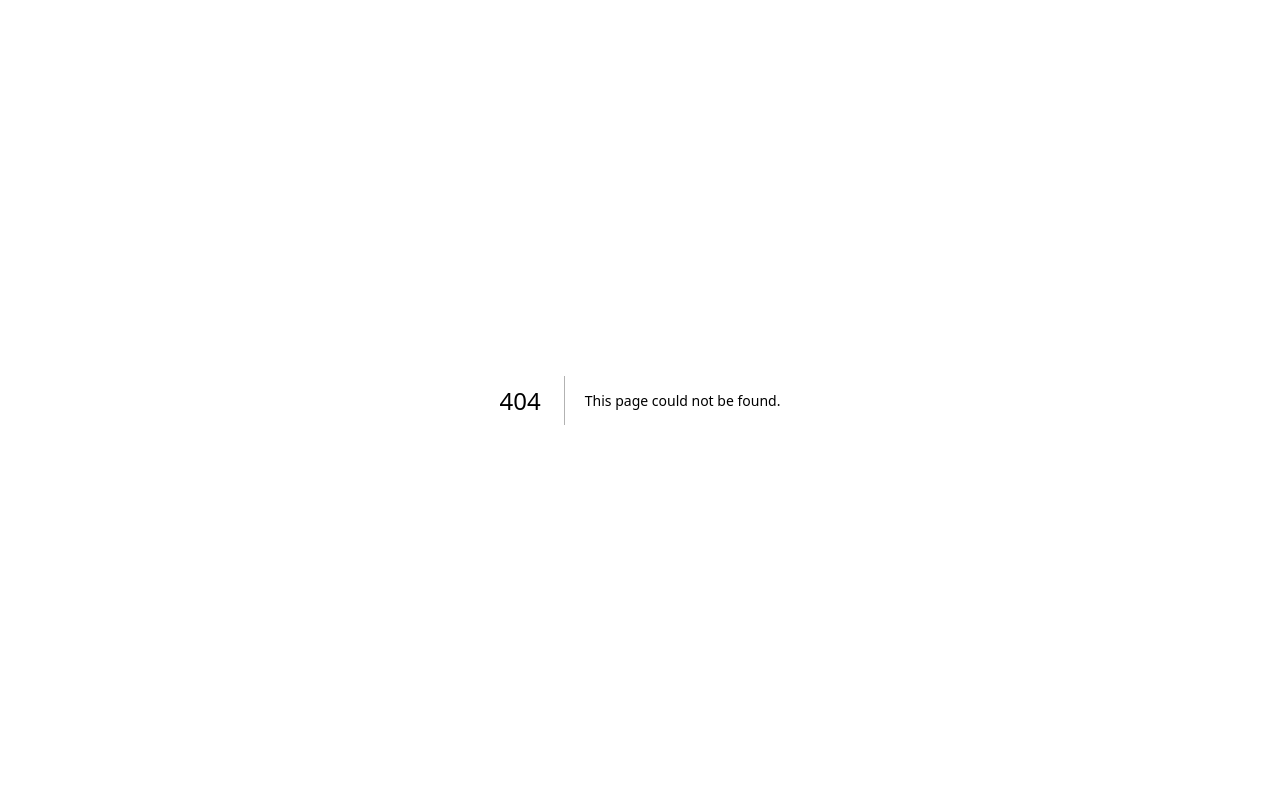
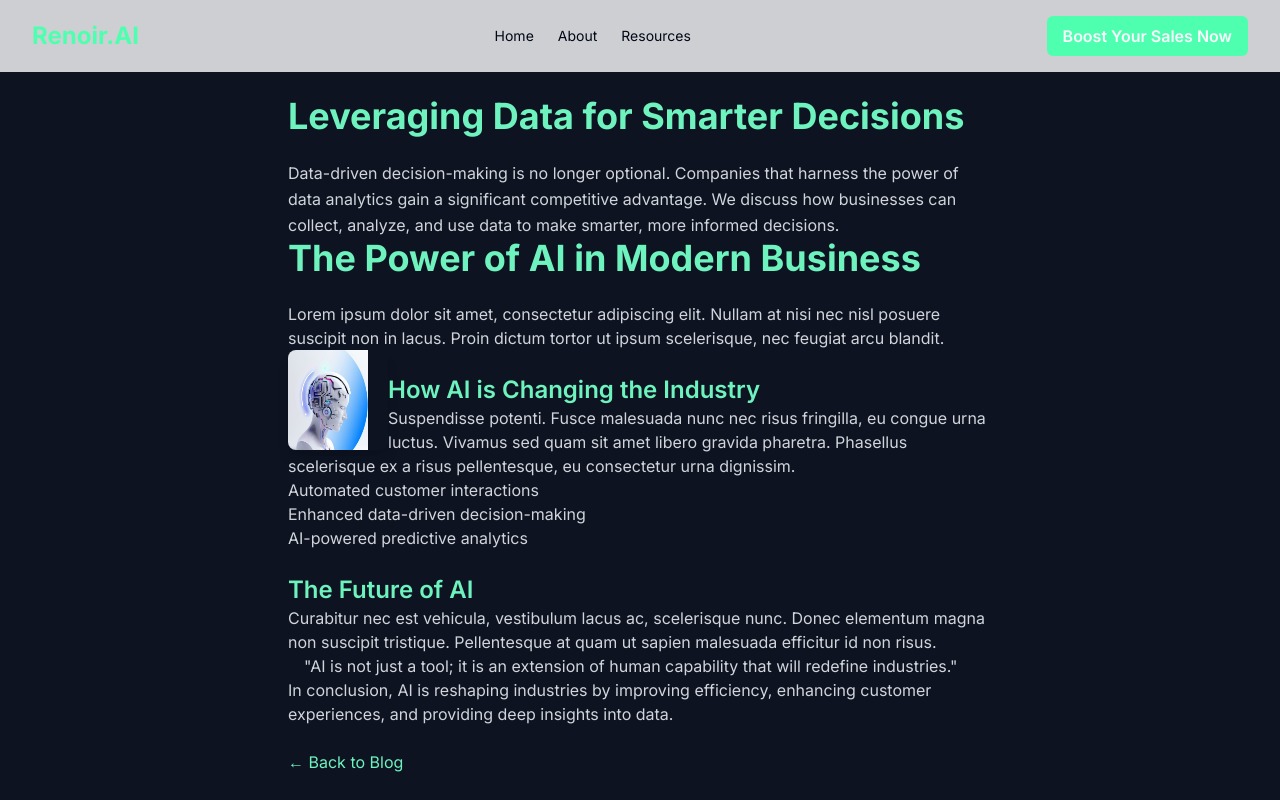
Before and after one commit to dev-smart-ui/renoir.ai, a Next.js app: page /blog/1 in a window 1280 px wide. Before the commit this address had no page. Shown: the top 800 px of the page. Built offline with nearby package versions, Linux system fonts and the light colour scheme.

Commit message:
add blog

```diff
--- /dev/null
+++ b/app/blog/[id]/page.tsx
@@ -0,0 +1,28 @@
+"use server";
+
+import { list } from "../posts/posts";
+
+
+
+const BlogPost = async ({ params }:{params:any}) => {
+  const post = list[params.id-1];
+
+  if (!post) {
+    return <h1 className="text-center text-2xl text-red-500">Post not found</h1>;
+  }
+
+  return (
+    <div className="min-h-screen bg-[#0D1321] text-primary-foreground py-24 px-6 md:px-20">
+      <div className="container mx-auto max-w-3xl">
+        <h1 className="text-4xl font-bold text-[#6EF2BE] mb-6">{post.title}</h1>
+        <p className="text-gray-300 leading-relaxed">{post.content}</p>
+
+
+          { post?.html&& <div dangerouslySetInnerHTML={{__html:post?.html}}/>}
+         <a href="/blog" className="text-[#6EF2BE] hover:underline mt-6 block">← Back to Blog</a>
+         </div>
+    </div>
+  );
+};
+
+export default BlogPost;
--- /dev/null
+++ b/app/blog/layout.tsx
@@ -0,0 +1,27 @@
+
+import { Inter } from "next/font/google"
+import type { Metadata } from "next"
+import type React from "react" // Added import for React
+import { Header } from "@/components/Header"
+import { Footer } from "@/components/FooterSection/FooterSection"
+
+const inter = Inter({ subsets: ["latin"] })
+
+export const metadata: Metadata = {
+  title: "Renoir.AI - AI-Powered Sales & Revenue Automation",
+  description: "Streamline growth, optimize efficiency, and close more deals with AI-driven workflows.",
+    generator: 'v0.dev'
+}
+
+export default function RootLayout({
+  children,
+}: {
+  children: React.ReactNode
+}) {
+  return (
+    <html lang="en">
+
+      <body className={inter.className}>   <Header/> <main> {children} </main><Footer/></body>
+    </html>
+  )
+}
--- a/app/blog/page.tsx
+++ b/app/blog/page.tsx
@@ -1,18 +1,22 @@
-"use client";
+"use server";
 
-import { useEffect, useState } from "react";
+import {list} from "./posts/posts";
 
-const Blog = () => {
-  const [posts, setPosts] = useState([]);
 
-  useEffect(() => {
-    fetch("/api/blog")
-      .then((res) => res.json())
-      .then((data) => setPosts(data));
-  }, []);
+const getBlogPosts = () => {
+  const postsData = list;
+  return postsData.map(({  title, content }, key) => ({
+    id:key+1,
+    title,
+    excerpt: content.slice(0, 100) + "...",
+  }));
+};
+
+const Blog = async () => {
+  const posts = getBlogPosts();
 
   return (
-    <div className="min-h-screen bg-[#0D1321] text-primary-foreground py-10 px-6 md:px-20">
+    <div className="min-h-screen bg-[#0D1321] text-primary-foreground py-24 px-6 md:px-20">
       <div className="container mx-auto max-w-4xl">
         <h1 className="text-4xl font-bold text-[#6EF2BE] mb-8">Blog</h1>
         <div className="space-y-6">
@@ -32,24 +36,3 @@ const Blog = () => {
 };
 
 export default Blog;
-
-// API для заглушки статей
-export async function GET() {
-  return Response.json([
-    {
-      id: "1",
-      title: "The Future of AI in Sales",
-      excerpt: "Exploring how AI is transforming revenue generation and sales strategies."
-    },
-    {
-      id: "2",
-      title: "Why CRO Matters More Than Ever",
-      excerpt: "Understanding the role of conversion rate optimization in business growth."
-    },
-    {
-      id: "3",
-      title: "Leveraging Data for Smarter Decisions",
-      excerpt: "How data analytics can drive better sales and marketing outcomes."
-    }
-  ]);
-}
--- /dev/null
+++ b/app/blog/posts/posts.js
@@ -0,0 +1,96 @@
+
+
+export const post1 = {
+    title: "Leveraging Data for Smarter Decisions",
+    content: "Data-driven decision-making is no longer optional. Companies that harness the power of data analytics gain a significant competitive advantage. We discuss how businesses can collect, analyze, and use data to make smarter, more informed decisions.",
+    html:`<div class="prose prose-lg max-w-none text-gray-300">
+  <h1 class="text-4xl font-bold text-[#6EF2BE] mb-6">The Power of AI in Modern Business</h1>
+
+  <p>
+    Lorem ipsum dolor sit amet, consectetur adipiscing elit. Nullam at nisi nec nisl posuere suscipit non in lacus.
+    Proin dictum tortor ut ipsum scelerisque, nec feugiat arcu blandit.
+  </p>
+
+  <img style="height:100px; width:100px ; float:left; padding-right:20px" src="/ai.jpg" alt="AI in business" class="rounded-lg shadow-lg my-6 w-full">
+
+  <h2 class="text-2xl font-semibold text-[#6EF2BE] mt-6">How AI is Changing the Industry</h2>
+  <p>
+    Suspendisse potenti. Fusce malesuada nunc nec risus fringilla, eu congue urna luctus.
+    Vivamus sed quam sit amet libero gravida pharetra. Phasellus scelerisque ex a risus pellentesque, eu consectetur urna dignissim.
+  </p>
+
+  <ul class="list-disc list-inside my-4">
+    <li>Automated customer interactions</li>
+    <li>Enhanced data-driven decision-making</li>
+    <li>AI-powered predictive analytics</li>
+  </ul>
+
+  <h2 class="text-2xl font-semibold text-[#6EF2BE] mt-6">The Future of AI</h2>
+  <p>
+    Curabitur nec est vehicula, vestibulum lacus ac, scelerisque nunc. Donec elementum magna non suscipit tristique.
+    Pellentesque at quam ut sapien malesuada efficitur id non risus.
+  </p>
+
+  <blockquote class="border-l-4 border-[#6EF2BE] pl-4 italic my-6">
+    "AI is not just a tool; it is an extension of human capability that will redefine industries."
+  </blockquote>
+
+  <p>
+    In conclusion, AI is reshaping industries by improving efficiency, enhancing customer experiences, and providing deep insights into data.
+  </p>
+
+</div>
+ `
+  };
+
+  export const post2 = {
+    title: "lorem post",
+    content: "Lorem ipsum dolor sit amet, consectetur ",
+    html:`<div class="prose prose-lg max-w-none text-gray-300">
+  <h1 class="text-4xl font-bold text-[#6EF2BE] mb-6">How AI is Revolutionizing Marketing</h1>
+
+  <p>
+    Artificial Intelligence (AI) is transforming the marketing landscape by enabling data-driven decision-making, automating processes, and enhancing customer engagement. Businesses that leverage AI can gain a significant competitive advantage.
+  </p>
+
+  <img style="height:100px; width:100px ; float:left; padding-right:20px" src="/ai.jpg" alt="AI in business" class="rounded-lg shadow-lg my-6 w-full">
+
+  <h2 class="text-2xl font-semibold text-[#6EF2BE] mt-6">The Benefits of AI in Marketing</h2>
+  <p>
+    AI offers several benefits to marketers, including automation, personalization, and improved analytics. Here are some of the key ways AI is reshaping marketing:
+  </p>
+
+  <ul class="list-disc list-inside my-4">
+    <li>Automated content creation and curation</li>
+    <li>Personalized recommendations based on user behavior</li>
+    <li>Improved ad targeting and audience segmentation</li>
+    <li>Chatbots for enhanced customer service</li>
+    <li>Advanced data analytics for better decision-making</li>
+  </ul>
+
+  <h2 class="text-2xl font-semibold text-[#6EF2BE] mt-6">AI-Powered Personalization</h2>
+  <p>
+    One of the most powerful aspects of AI in marketing is its ability to deliver personalized experiences. AI-driven algorithms analyze customer preferences and behaviors to suggest tailored products, emails, and ads, increasing engagement and conversion rates.
+  </p>
+
+  <blockquote class="border-l-4 border-[#6EF2BE] pl-4 italic my-6">
+    "AI is revolutionizing marketing by making personalization scalable and effective."
+  </blockquote>
+
+  <h2 class="text-2xl font-semibold text-[#6EF2BE] mt-6">The Future of AI in Marketing</h2>
+  <p>
+    As AI continues to evolve, its role in marketing will expand. Companies that adopt AI-driven strategies will be able to optimize campaigns, improve customer experiences, and stay ahead of the competition.
+  </p>
+
+</div>
+
+ `
+  };
+
+
+ const lorem = Array(5).fill(post2).map((item , key)=> {
+  return {...item , title:"lorem post "+(key+2)}
+ })
+
+
+ export const list = [post1 , post2 , ...lorem]
--- a/components/FooterSection/FooterForm/footerForm.tsx
+++ b/components/FooterSection/FooterForm/footerForm.tsx
@@ -29,7 +29,8 @@ export const FooterForm = () => {
     };
 
     return (
-        <div className="flex flex-col items-center space-y-2">
+
+        <div className="flex flex-col justify-start items-start space-y-2  ">
             {status === "success" ? (
                 <p className="text-green-600 bg-green-100 p-2 rounded-md">
                     ✅ Successfully subscribed!
--- a/components/FooterSection/FooterSection.tsx
+++ b/components/FooterSection/FooterSection.tsx
@@ -46,7 +46,7 @@ export function Footer() {
                 </button>
               </li>
               <li>
-                <Link href="#" className="text-muted-foreground hover:text-primary">
+                <Link href="/blog" className="text-muted-foreground hover:text-primary">
                   Blog
                 </Link>
               </li>
--- a/components/Header.tsx
+++ b/components/Header.tsx
@@ -54,7 +54,7 @@ export function Header() {
         <a
           href="/#contact"
           onClick={(e) => handleSmoothScroll(e, "contact")}
-          className="bg-primary text-primary-foreground px-4 py-2 rounded-md hover:bg-primary/90 transition font-semibold"
+          className="bg-primary text-[12px] md:text-[16px] text-primary-foreground px-4 py-2 rounded-md hover:bg-primary/90 transition font-semibold"
         >
           Boost Your Sales Now
         </a>
```
Also changed, not shown: public/ai.jpg (added).
